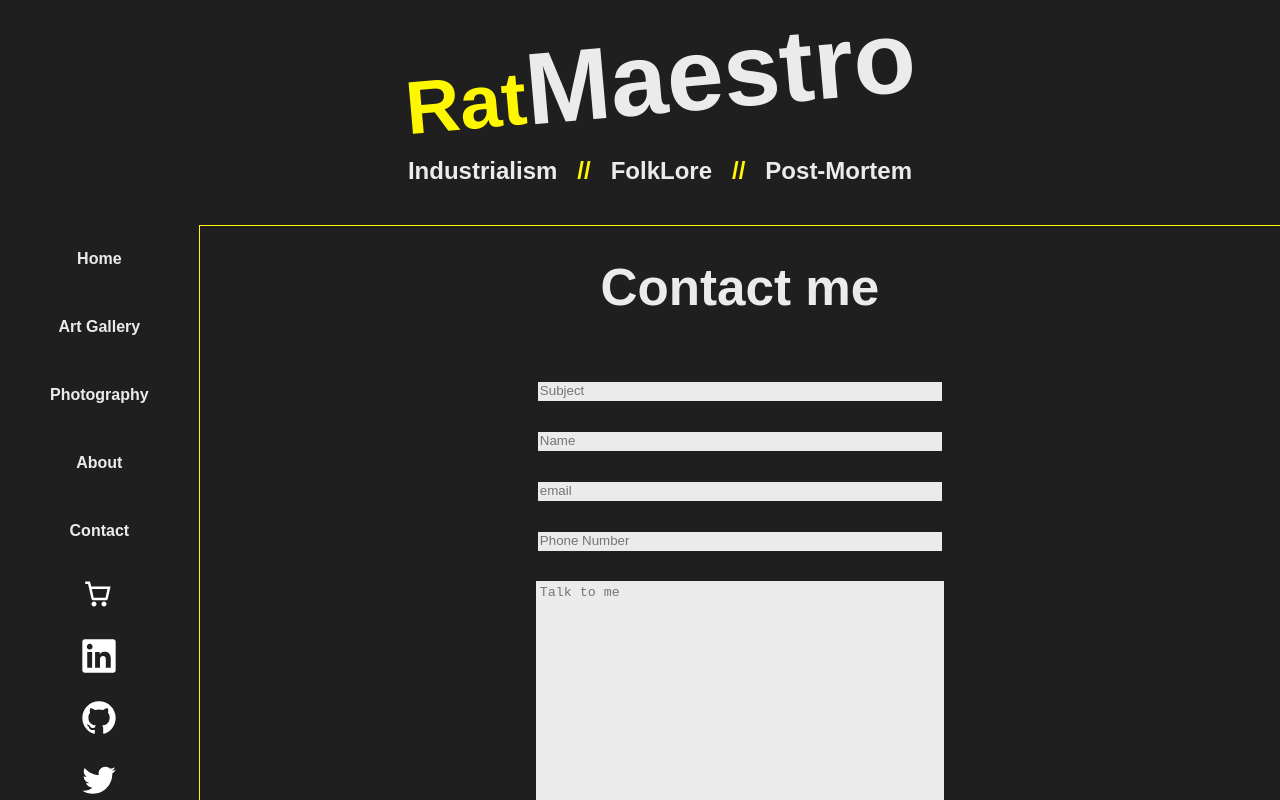
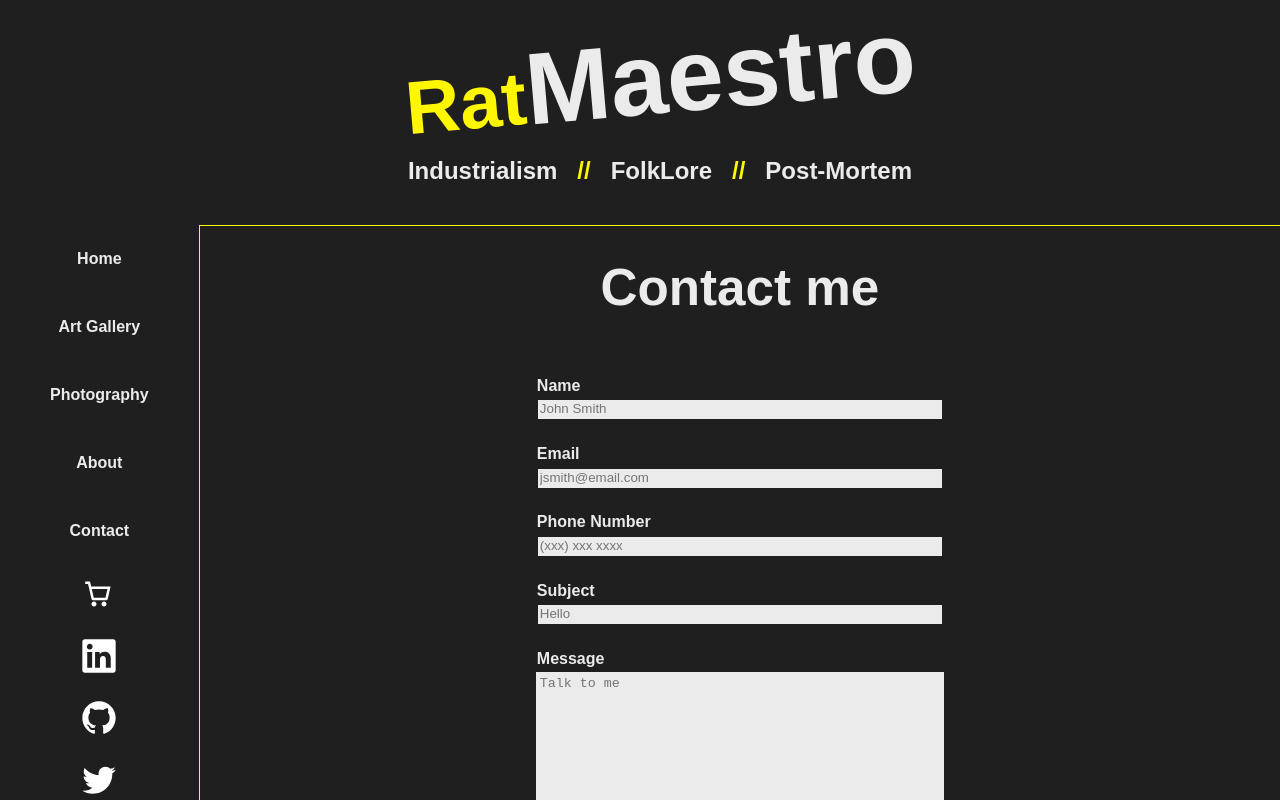
Before and after one commit to Valleyleaf/myGallery, a React (Vite) app in the folder Client/: page /contact in a window 1280 px wide. Shown: the top 800 px of the page. Built offline with nearby package versions, Linux system fonts and the light colour scheme.

Commit message:
Working on Home page

```diff
--- a/Client/src/App.css
+++ b/Client/src/App.css
@@ -25,6 +25,10 @@ svg:hover{
 
 .blackText{
   color: var(--black);
+}
+
+.yellowText{
+  color: var(--yellow);
 }
 
 .outletClass{
--- /dev/null
+++ b/Client/src/assets/css/About.css
@@ -0,0 +1,23 @@
+.articleTitle{
+    display: flex;
+    flex-direction: row;
+    white-space: nowrap;
+    justify-content: center;
+    align-items: center;
+  }
+
+  .articleText{
+    display: flex;
+    text-align: start;
+    margin: 15px;
+    color: var(--white);
+    justify-content: flex-start;
+    align-items: flex-start;
+  }
+
+  .articleBoundry{
+    display: flex;
+    flex-direction: column;
+    justify-content: flex-start;
+    width: 300px
+  }
--- a/Client/src/assets/css/Contact.css
+++ b/Client/src/assets/css/Contact.css
@@ -33,6 +33,12 @@ Form {
     background-color: var(--white);
   }
 
+.topText{
+  font-size: 16px;
+  margin-left: 16px;
+  margin-right: auto;
+  margin-bottom: -10px;
+}
 
 .inputArea{
     width: 400px;
@@ -53,14 +59,15 @@ Form {
     text-decoration: dashed;
     color: var(--black);
     padding: 5px 35px 5px 35px;
-    border-radius: 15px;
+    border-radius: 1px;
     border: 1px solid var(--linkColor);
     transition: transform 0.3s ease;
   }
 
     .emailMeButton:hover{
       border-color: var(--black);
+      background-color: var(--linkColor);
       color: var(--black);
-      transform: scale(1.15);
+      transform: scale(1.05) rotate(4deg);
       transition: transform 0.3s ease;
     }
--- a/Client/src/assets/css/Home.css
+++ b/Client/src/assets/css/Home.css
@@ -1,43 +1,28 @@
 .homeClass{
     display: flex;
+    flex: 3;
     height: 100vh;
-    justify-content: flex-start;
+    justify-content: space-evenly;
     align-items: flex-start;
     margin: 50px;
     color: var(--black);
     width: 100%;
   }
 
-.homeSide{
+/* .homeSide{
   display: flex;
   width: 40%;
   justify-content: flex-start;
   align-items: flex-start;
+} */
+
+.homeImage{
+  display: flex;
+  justify-content: flex-start;
+  width: 50vh;
+  height: auto;
 }
 
-.articleTitle{
-  display: flex;
-  flex-direction: row;
-  white-space: nowrap;
-  justify-content: center;
-  align-items: center;
-}
-
-.articleText{
-  display: flex;
-  text-align: start;
-  margin: 15px;
-  color: var(--white);
-  justify-content: flex-start;
-  align-items: flex-start;
-}
-
-.articleBoundry{
-  display: flex;
-  flex-direction: column;
-  justify-content: flex-start;
-  width: 300px
-}
 
 .centerFlavorTitle{
   margin-left: 15px;
--- /dev/null
+++ b/Client/src/components/About.jsx
@@ -0,0 +1,30 @@
+import React from "react";
+import aboutMe from '../assets/json/aboutMe.json'
+import '../assets/css/About.css'
+
+export default function AboutMe(){
+    return(
+        <div className="formStyling">
+            <h1>About Me</h1>
+            <div className="flex-container-column homeSide">
+                                <div className="flex-container-row center-content">
+                                    <div className="articleTitle">
+                                    <h2 className="centerFlavorTitle">//</h2>
+                                    <h2 className="articleText">Who am I?</h2>
+                                    <h2 className="centerFlavorTitle">//</h2>
+                                </div>
+                                </div>
+                                    <div className="articleBoundry">
+                                    <p className="articleText">{aboutMe.aboutMe2}</p>
+                                    <p className="articleText">{aboutMe.aboutMe3}</p>
+                                    </div>
+                        </div>
+
+
+
+
+
+
+        </div>
+    );
+};
--- a/Client/src/components/ContactForm.jsx
+++ b/Client/src/components/ContactForm.jsx
@@ -22,7 +22,7 @@ const ContactForm = () => {
       };
 
       return(
-        <div>
+        <div className="fade-in">
             <form
                 name='contact'
                 method="POST"
@@ -37,6 +37,43 @@ const ContactForm = () => {
                 <input name="bot-field"/>
             </div>
 
+                <h1 className="topText">Name</h1>
+            <label>
+                <input
+                className="inputArea"
+                type="text"
+                name="name"
+                value={formInput.subject}
+                onChange={handleChange}
+                placeholder="John Smith"
+                />
+            </label>
+
+                <h1 className="topText">Email</h1>
+            <label>
+                <input
+                className="inputArea"
+                type="email"
+                name="email"
+                value={formInput.email}
+                onChange={handleChange}
+                placeholder="jsmith@email.com"
+                />
+            </label>
+
+                <h1 className="topText">Phone Number</h1>
+            <label>
+                <input
+                className="inputArea"
+                type="tel"
+                name="phone"
+                value={formInput.phone}
+                onChange={handleChange}
+                placeholder="(xxx) xxx xxxx"
+                />
+            </label>
+
+                <h1 className="topText">Subject</h1>
             <label>
                 <input
                 className="inputArea"
@@ -44,43 +81,11 @@ const ContactForm = () => {
                 name='subject'
                 value={formInput.name}
                 onChange={handleChange}
-                placeholder="Subject"
+                placeholder="Hello"
                 />
             </label>
 
-            <label>
-                <input
-                className="inputArea"
-                type="text"
-                name="name"
-                value={formInput.subject}
-                onChange={handleChange}
-                placeholder="Name"
-                />
-            </label>
-
-            <label>
-                <input
-                className="inputArea"
-                type="email"
-                name="email"
-                value={formInput.email}
-                onChange={handleChange}
-                placeholder="email"
-                />
-            </label>
-
-            <label>
-                <input
-                className="inputArea"
-                type="tel"
-                name="phone"
-                value={formInput.phone}
-                onChange={handleChange}
-                placeholder="Phone Number"
-                />
-            </label>
-
+                <h1 className="topText">Message</h1>
             <label>
                 <textarea
                 className="textArea"
--- a/Client/src/components/Home.jsx
+++ b/Client/src/components/Home.jsx
@@ -1,38 +1,38 @@
 import React from "react";
-import Articles from '../components/Articles/ArticleContainer'
-import aboutMe from '../assets/json/aboutMe.json'
-import ArtPage from '../components/ArtPage/ArtPage'
-import Gallery from '../components/ArtPage/ArtPage'
+import {GalleryData} from '../assets/js/Gallery'
 // import articleArt from './HomeArticle'
 import '../assets/css/Home.css'
 
 export default function Home(){
+
+    function value(min, max) {
+        return Math.floor(Math.random() * (max - min + 1) + min);
+      }
+      //
+      const rndInt = value(0, GalleryData.length - 1);
+      //Pulls between 0 and length of GalleryData
+
+    const renderImage = (i) => {
+        return (
+            <img className='homeImage fade-in' src={GalleryData[i].image} alt="DisplayedArtwork" />
+        );
+      };
+
+      const renderInfo = (i) => {
+        return (
+          <div className='fade-in'>
+              <div className='flex-container-row center-content'>
+                <h2 className='yellowText'>{GalleryData[i].name}</h2>
+              </div>
+            <p className='artTitleWhite'>{GalleryData[i].description}</p>
+          </div>
+        );
+      };
+
     return(
-        <div className="flex-container-column homeClass">
-            <div className="goalsContainer">
-
-                    <div className="flex-container-row">
-                        <div className="flex-container-column homeSide">
-                                <div className="flex-container-row center-content">
-                                    <div className="articleTitle">
-                                    <h2 className="centerFlavorTitle">//</h2>
-                                    <h2 className="articleText">Who am I?</h2>
-                                    <h2 className="centerFlavorTitle">//</h2>
-                                </div>
-                                </div>
-                                    <div className="articleBoundry">
-                                    <p className="articleText">{aboutMe.aboutMe2}</p>
-                                    <p className="articleText">{aboutMe.aboutMe3}</p>
-                                    </div>
-                        </div>
-                            <div className="profileImage">
-                                <img className="profileImage profile0" src="src\assets\img\Profile\Profile_0000_Flame-2.png" alt="ImageofRatMaestro" />
-                                <img className="profileImage profile1" src="src\assets\img\Profile\Profile_0001_Flame-1.png" alt="ImageofRatMaestro" />
-                                <img className="profileImage profile2" src="src\assets\img\Profile\Profile_0002_Head.png" alt="ImageofRatMaestro" />
-                                <img className="profileImage profile3" src="src\assets\img\Profile\Profile_0003_Layer-1.png" alt="ImageofRatMaestro" />
-                            </div>
+        <div className="flex-container-row homeClass">
+                            {renderInfo(rndInt)}
+                            {renderImage(rndInt)}
                     </div>
-            </div>
-        </div>
     );
 };
--- a/Client/src/main.jsx
+++ b/Client/src/main.jsx
@@ -7,6 +7,7 @@ import Photography from './components/Photography/Photography.jsx'
 import Gallery from './components/ArtPage/ArtPage.jsx'
 import Cart from './components/Cart.jsx'
 import Contact from './components/Contact.jsx'
+import About from './components/About.jsx'
 
 import './index.css'
 
@@ -34,6 +35,10 @@ const router = createBrowserRouter([{
       path: 'contact',
       element: <Contact />,
     },
+    {
+      path: 'about',
+      element: <About />,
+    },
   ],
 }])
 
```
